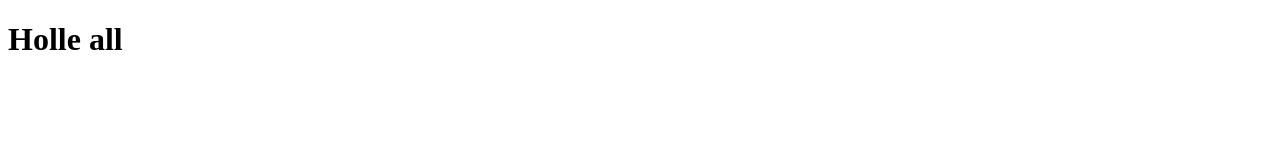
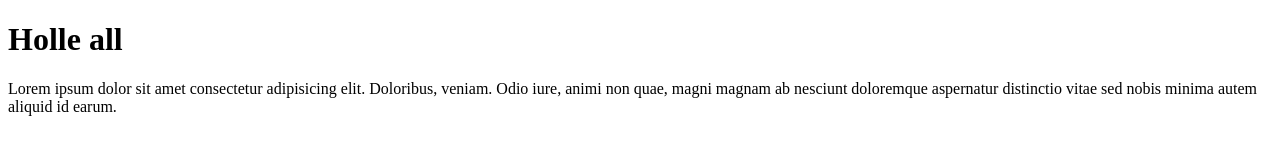
Before and after one commit to Sokleap-Seng/Hello, a plain HTML site: page index.html in a window 1280 px wide. Drawn offline with Linux system fonts and the light colour scheme.

Commit message:
practice

```diff
--- a/index.html
+++ b/index.html
@@ -7,5 +7,6 @@
 </head>
 <body>
     <h1>Holle all</h1>
+    <p>Lorem ipsum dolor sit amet consectetur adipisicing elit. Doloribus, veniam. Odio iure, animi non quae, magni magnam ab nesciunt doloremque aspernatur distinctio vitae sed nobis minima autem aliquid id earum.</p>
 </body>
 </html>
```
